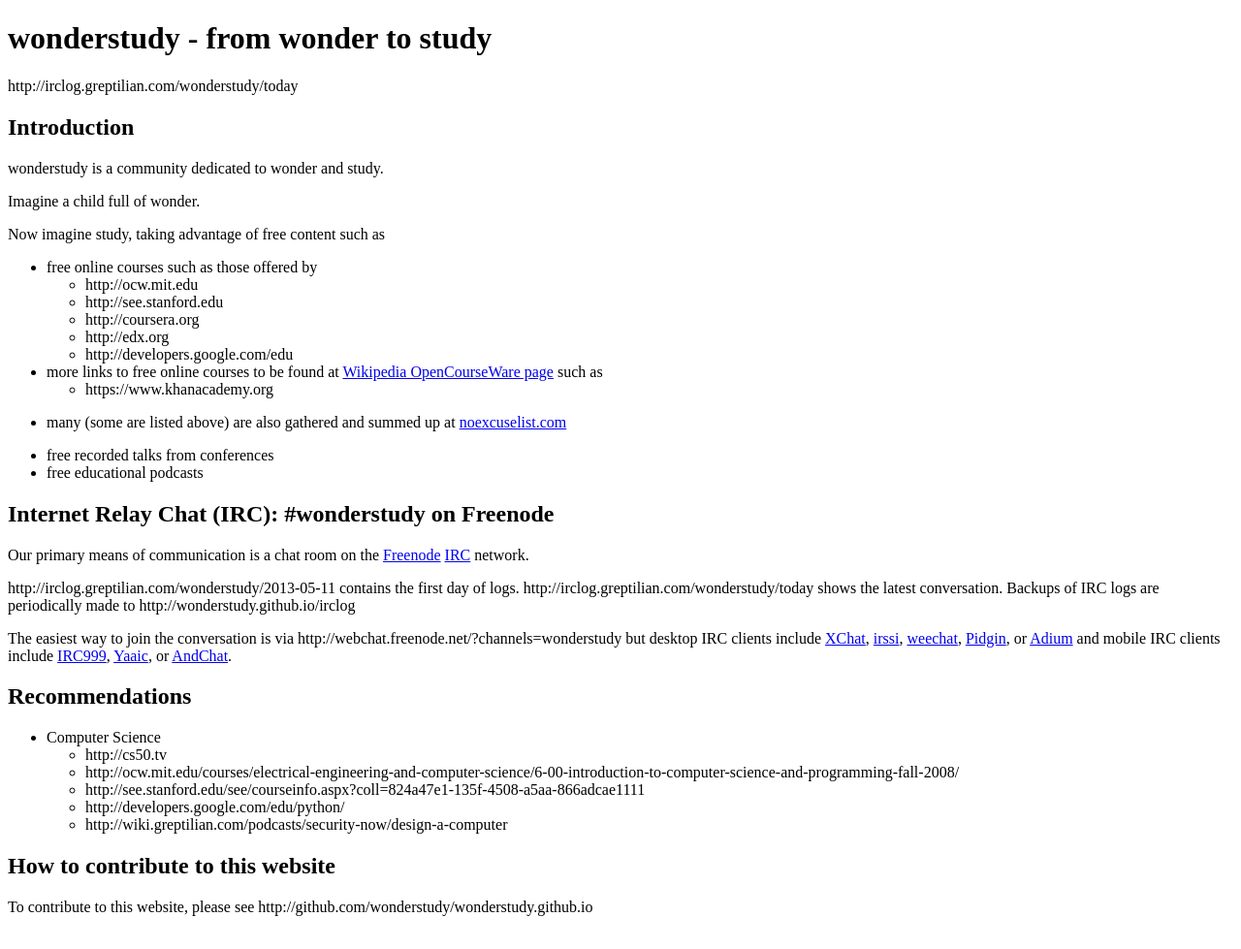
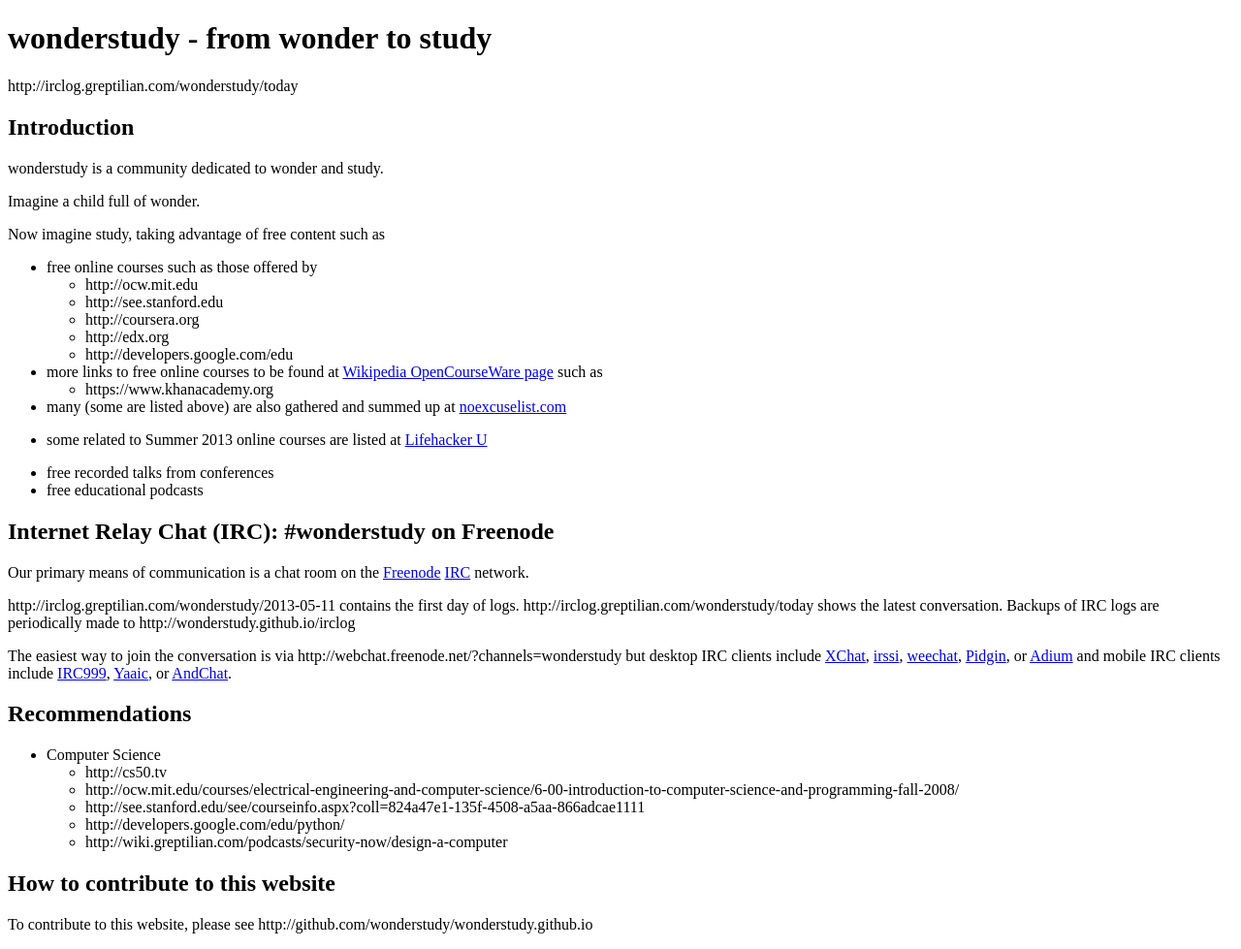
Before and after one commit to wonderstudy/wonderstudy.github.io, a Jekyll site: the page built from index.md, in a window 1280 px wide. Shown: the whole page at 97% size. Built offline with Jekyll 4.4.1, drawn with Linux system fonts in a browser that asks for light colours; Markdown is read by kramdown in place of the engine named in the settings.

Commit message:
Update index.md

```diff
--- a/index.md
+++ b/index.md
@@ -22,6 +22,7 @@ Now imagine study, taking advantage of free content such as
     - https://www.khanacademy.org
 
 - many (some are listed above) are also gathered and summed up at [noexcuselist.com](http://www.noexcuselist.com/everything)
+- some related to Summer 2013 online courses are listed at [Lifehacker U](http://lifehacker.com/plan-your-free-online-education-at-lifehacker-u-summer-506542454)
 
 - free recorded talks from conferences
 - free educational podcasts
```
